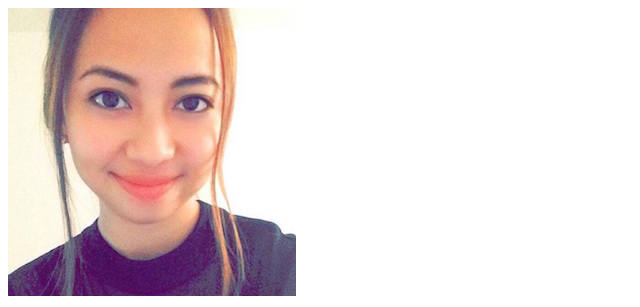
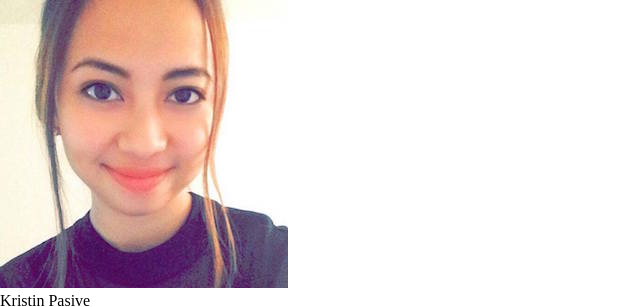
Before and after one commit to kristinmaripasive/kristinmaripasive.github.io, a plain HTML site: page index.html in a window 1280 px wide. Shown: the top 307 px of the page, without its empty margins (0-640 px from the left). Drawn offline with Linux system fonts and the light colour scheme.

Commit message:
Removed default browser styling

```diff
--- a/index.html
+++ b/index.html
@@ -2,6 +2,7 @@
 <html>
   <head>
     <title>Kristin Pasive</title>
+    <link rel="stylesheet" href="styles.css" />
   </head>
   <body>
     <img src="kristin.jpg" alt="Kristin's Headshot">
--- /dev/null
+++ b/styles.css
@@ -0,0 +1,11 @@
+* {
+  margin: 0;
+  padding: 0;
+  border: 0;
+  font-size: inherit;
+  font-weight: inherit;
+  font-family: inherit;;
+  text-decoration: inherit;
+  line-height: inherit;
+  color: inherit;
+}
```
